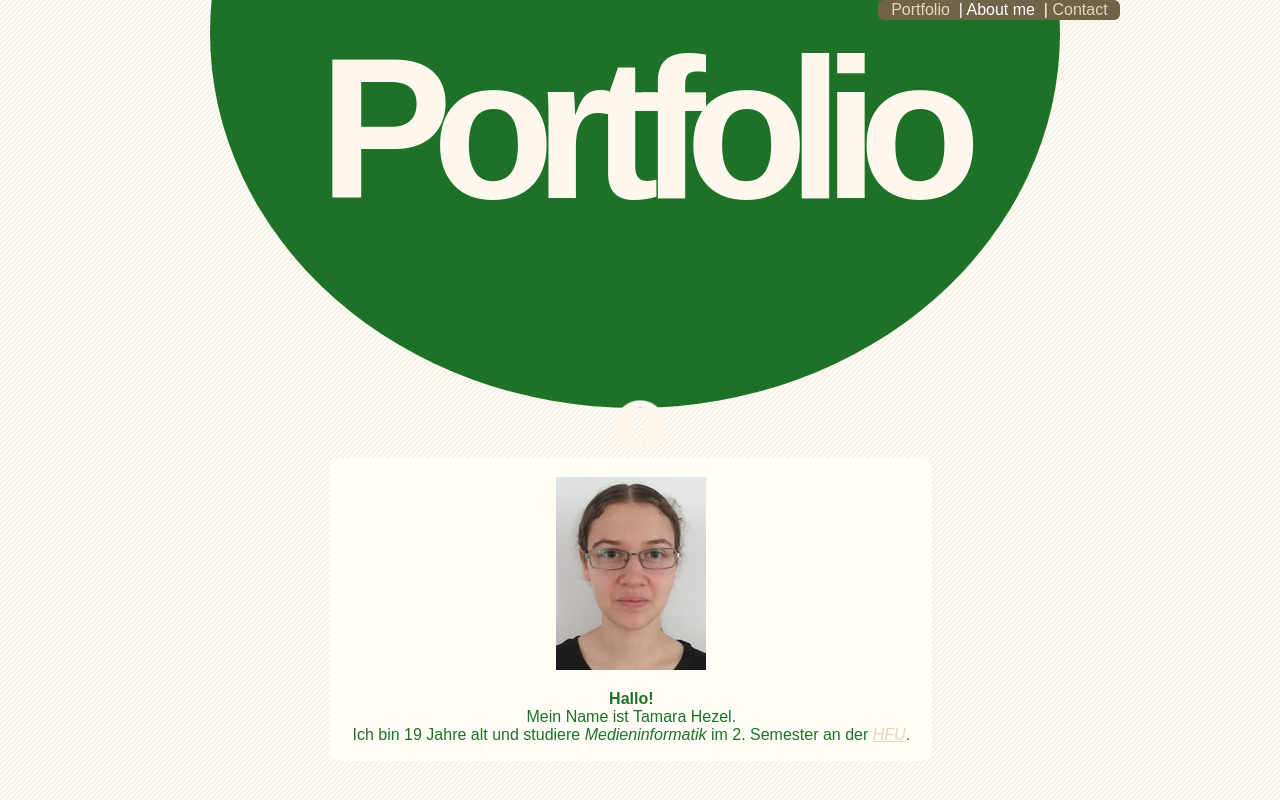
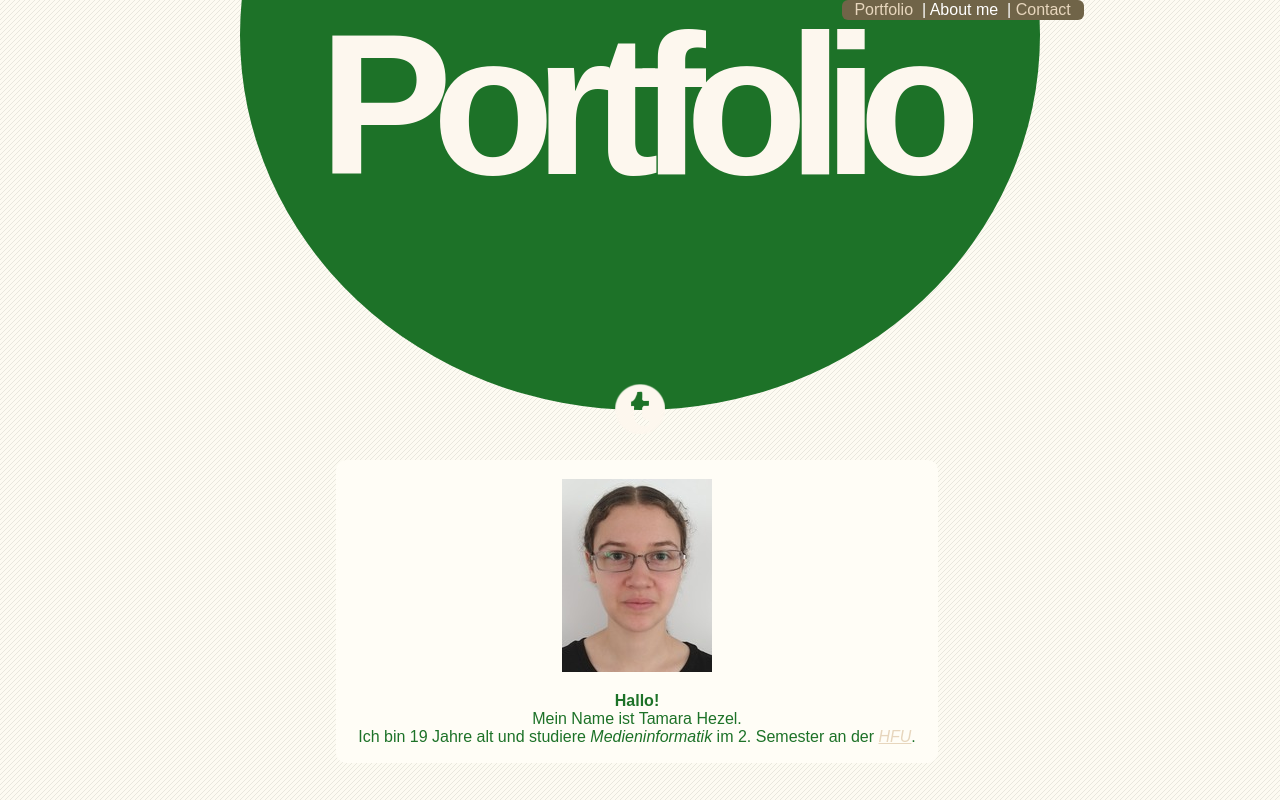
Before and after one commit to Tannenmeise/GiS_SoSe2020, a plain HTML site: page Aufgabe03/about_me.html in a window 1280 px wide. Shown: the top 800 px of the page. Drawn offline with Linux system fonts and the light colour scheme.

Commit message:
Aufgabe 3: update3

```diff
--- a/Aufgabe03/stylesheet.css
+++ b/Aufgabe03/stylesheet.css
@@ -3,7 +3,7 @@
     background-color: rgb(112, 100, 72);
     width: 240px;
     top: 0px;
-    margin-left: 68%;
+    margin-left: 47%;
     border-radius: 6px;
     font-size: 16px;
     padding: 1px;
@@ -27,9 +27,7 @@ a:hover {
 #circle {
     background-color: rgb(29, 114, 40);
     color: rgb(253, 247, 238);
-    margin-top: -350px;
-    margin-left: 16%;
-    width: 850px;
+    margin-top: -340px;
     height: 750px;
     border-radius: 50%;
     text-align: center;
@@ -40,14 +38,14 @@ a:hover {
     letter-spacing: -0.1em;
     position: absolute;
     left: 0;
-    top: -15%;
+    top: -18%;
     width: 100%
 }
 
 .socials {
     position: absolute;
     left: 0;
-    top: 50%;
+    top: 48%;
     width: 100%
 }
 
@@ -60,6 +58,8 @@ body {
     color: rgb(22, 21, 19);
     font-family: sans-serif;
     text-align: center;
+    width: 800px;
+    margin: auto;
 }
 
 #gliederung {
@@ -67,7 +67,7 @@ body {
     width: 240px;
     border-radius: 6px;
     padding: 1px;
-    margin-left: 40%;
+    margin-left: 35%;
     margin-top: 10px;
 }
 
@@ -94,7 +94,7 @@ p {
     width: 600px;
     border-radius: 6px;
     padding: 1px;
-    margin-left: 25.5%;
+    margin-left: 12%;
     margin-top: 50px;
     margin-bottom: 50px;
     border-radius: 10px;
```
Also changed, not shown: Aufgabe03/contact.html (+1 -0 lines), Aufgabe03/bild_objekte.png.
